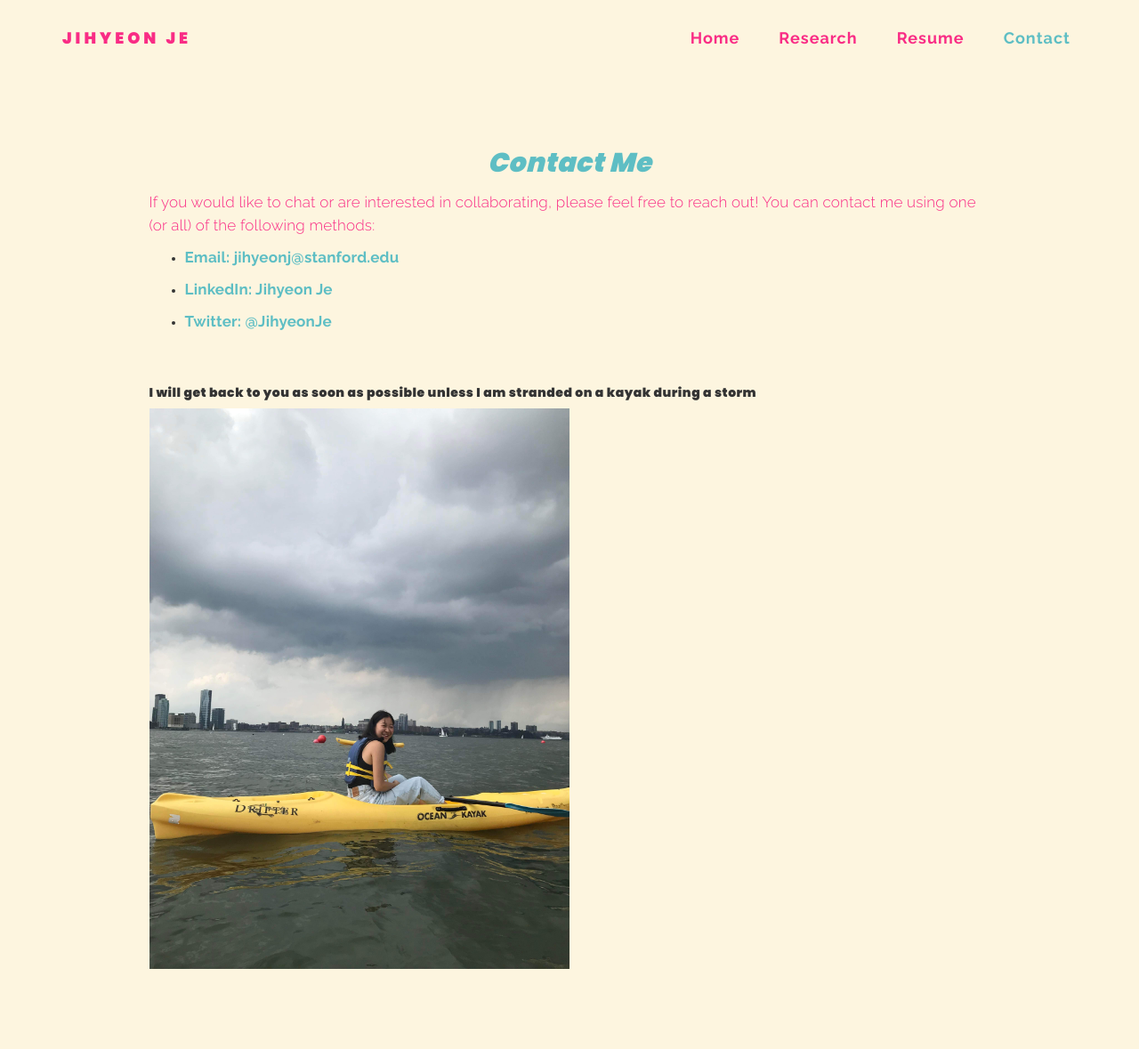
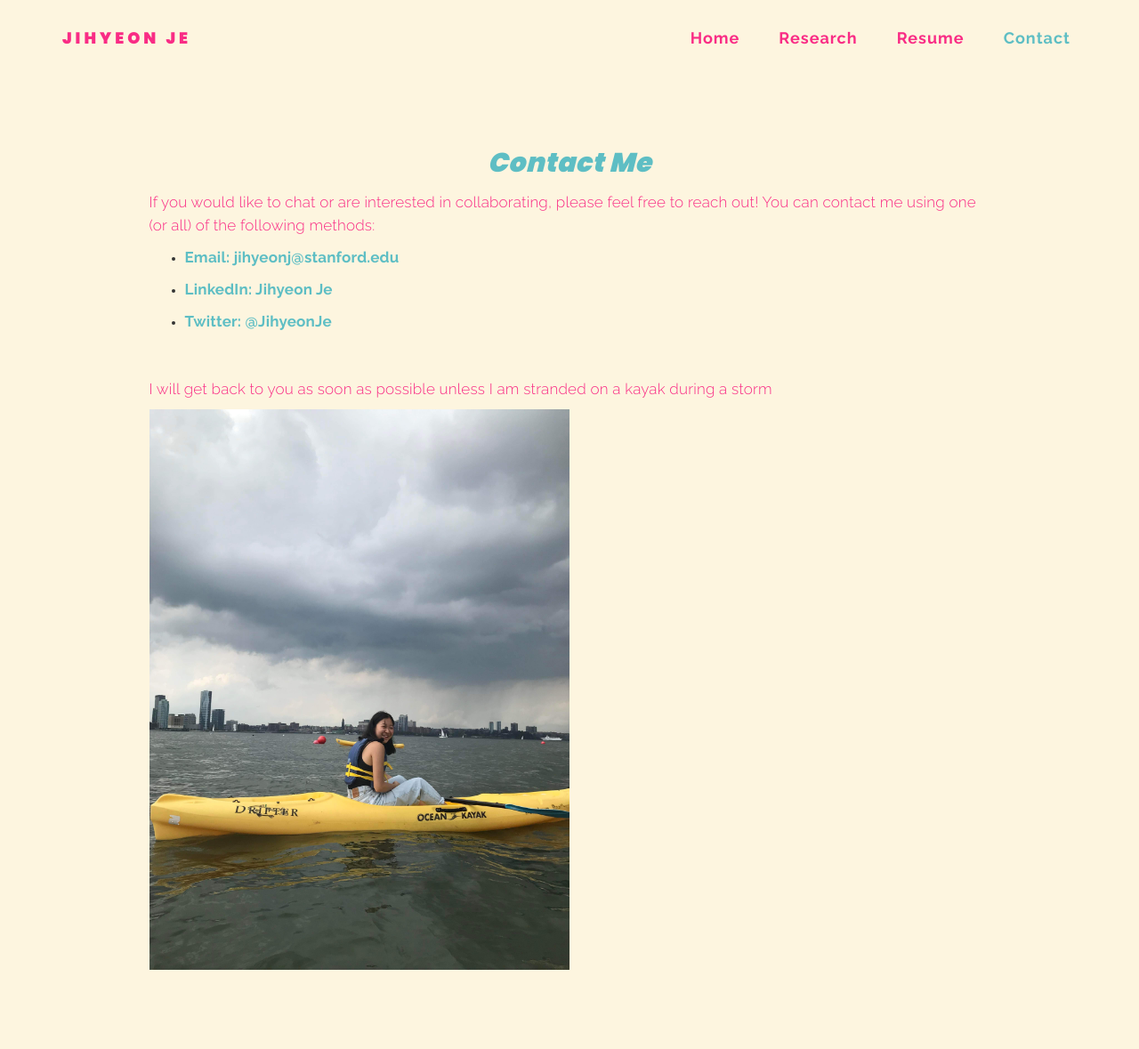
Before and after one commit to rpraka/JihyeonJe.com, a Jekyll site: the page contact.html, which Jekyll copies as it is, in a window 1280 px wide. Shown: the whole page at 89% size. Built offline with Jekyll 4.4.1, drawn with Linux system fonts in a browser that asks for light colours.

Commit message:
Update contact.html

```diff
--- a/contact.html
+++ b/contact.html
@@ -93,8 +93,8 @@ http://www.tooplate.com/view/2085-neuron
                     </ul>
                     <br>
                     <br>
-                    <h5> I will get back to you as soon as possible unless I am stranded on a kayak during a storm</p>
-                         <img src="images/IMG_0347.JPG" style="width: 50%; height: 50%" />
+                    <p>I will get back to you as soon as possible unless I am stranded on a kayak during a storm</p>
+                         <img src="images/IMG_0347.JPG" style="width: 50%; height: 50%;" ALIGN="center" />
 
                     </div>
 
```
